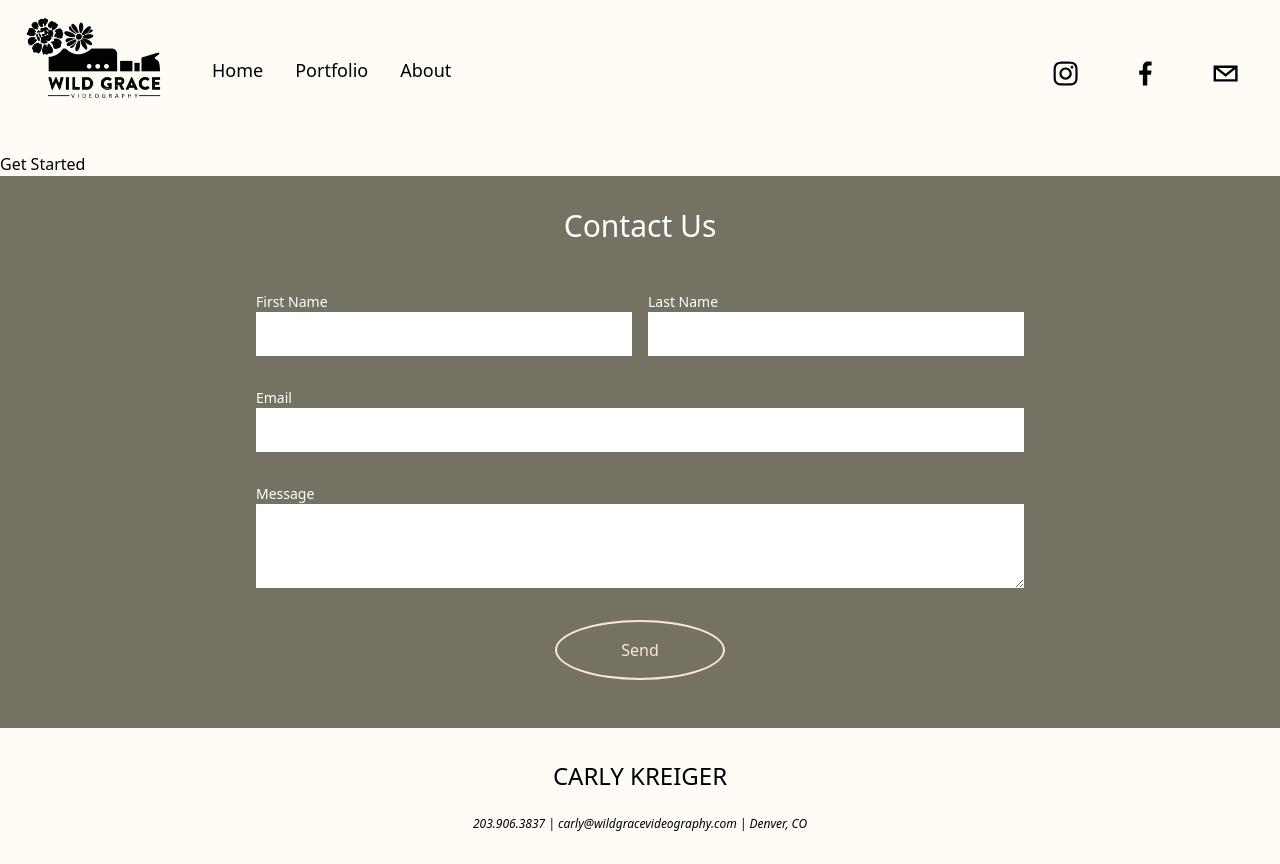
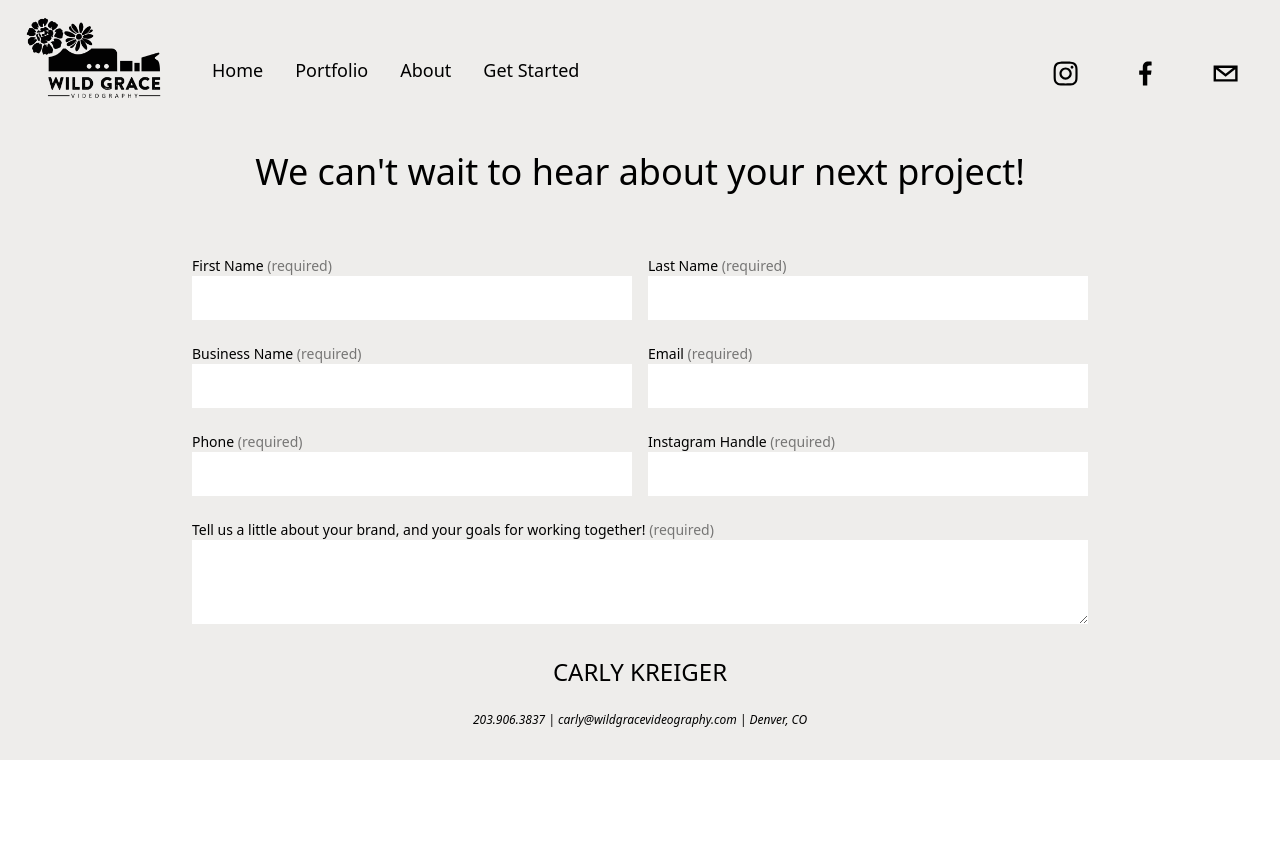
Before and after one commit to wildgracevideo/wildgracevideo-website, a Nuxt app: page /get-started in a window 1280 px wide. After the commit the page ends 800 px from the top, so only its background shows below. Built offline with nearby package versions, Linux system fonts and the light colour scheme.

Commit message:
Add initial get started page.

```diff
--- a/assets/css/main.css
+++ b/assets/css/main.css
@@ -5,3 +5,40 @@
 body, html, #__nuxt {
   height: 100%;
 }
+
+div.Header,
+div.Content,
+div.HoverCard,
+div.Feedback,
+div.SocialProof,
+div.Caption,
+div.Footer {
+  display: none !important;
+}
+
+.fade-in {
+  animation: visible 2s;
+}
+
+.fade-out {
+  animation: invisible 2s;
+  visibility: hidden;
+}
+
+@keyframes visible {
+  from {
+    opacity: 0;
+  }
+  to {
+    opacity: 1;
+  }
+ }
+
+@keyframes invisible {
+  from {
+    opacity: 1;
+  }
+  to {
+    opacity: 0;
+  }
+ }
--- a/components/Contact.vue
+++ b/components/Contact.vue
@@ -1,46 +1,54 @@
 <template>
-  <div class="contact-bg pt-8" :class="{ hidden: !showForm }">
-    <h2 class="text-white text-3xl text-center">Contact Us</h2>
+  <div class="contact-bg pt-8">
+    <h2 class="text-white text-3xl text-center" :class="{ hidden: !showForm }">
+      Contact Us
+    </h2>
+    <h2
+      class="text-white text-3xl text-center relative top-28"
+      :class="{ hidden: showForm, block: !showForm, 'fade-in': !showForm }"
+    >
+      Thank you!
+    </h2>
     <form
-      class="grid md:grid-cols-2 grid-cols-1 gap-x-4 gap-y-8 mt-12 md:mx-auto mx-8 max-w-3xl"
+      class="grid md:grid-cols-2 grid-cols-1 gap-x-4 gap-y-8 mt-12 md:mx-auto mx-8 max-w-3xl gap-x-8"
+      :class="{ invisible: !showForm, 'fade-out': !showForm }"
       id="contact-form"
       @submit.prevent="send"
     >
       <div>
-        <label for="firstname" class="text-white text-sm block"
-          >First Name</label
-        >
-        <input
-          type="text"
-          id="firstname"
-          class="block text-xl h-11 w-full"
+        <RequiredInput
+          title="First Name"
+          name="firstname"
+          :is-required="isRequired"
+          title-text-class="text-white"
           v-model="firstName"
         />
       </div>
       <div>
-        <label for="lastname" class="text-white text-sm block">Last Name</label>
-        <input
-          type="text"
-          id="lastname"
-          class="block text-xl h-11 w-full"
+        <RequiredInput
+          title="Last Name"
+          name="lastname"
+          :is-required="isRequired"
+          title-text-class="text-white"
           v-model="lastName"
         />
       </div>
       <div class="md:col-span-2 col-span-1">
-        <label for="email" class="text-white text-sm block">Email</label>
-        <input
-          type="text"
-          id="email"
-          class="block text-xl h-11 w-full"
+        <RequiredInput
+          title="Email"
+          name="email"
+          :is-required="isRequired"
+          title-text-class="text-white"
           v-model="email"
         />
       </div>
       <div class="md:col-span-2 col-span-1">
-        <label for="message" class="text-white text-sm block">Message</label>
-        <textarea
-          id="message"
-          rows="3"
-          class="block text-xl w-full"
+        <RequiredTextArea
+          :rows="3"
+          title="Message"
+          name="message"
+          :is-required="isRequired"
+          title-text-class="text-white"
           v-model="message"
         />
       </div>
@@ -53,9 +61,6 @@
         </button>
       </div>
     </form>
-  </div>
-  <div class="h-32 contact-bg" :class="{ hidden: showForm }">
-    <p class="mx-auto text-xl w-fit pt-8 text-white">Thank you!</p>
   </div>
 </template>
 <style>
@@ -72,6 +77,9 @@
 </style>
 
 <script setup lang="ts">
+import RequiredInput from "./RequiredInput.vue";
+import RequiredTextArea from "./RequiredTextArea.vue";
+
 const firstName = ref("");
 const lastName = ref("");
 const email = ref("");
@@ -79,10 +87,12 @@ const message = ref("");
 
 const showForm = ref(true);
 
-const send = (e: any) => {
-  e.preventDefault();
+const isRequired = ref(false);
 
-  console.log(firstName.value);
+const send = () => {
+  isRequired.value = true;
+
+  if (firstName.value && lastName.value && email.value && message.value) {
     $fetch("/.netlify/functions/contact-submit", {
       method: "POST",
       body: {
@@ -99,5 +109,6 @@ const send = (e: any) => {
       message.value = "";
       showForm.value = false;
     });
+  }
 };
 </script>
--- a/components/Header.vue
+++ b/components/Header.vue
@@ -14,6 +14,7 @@ import { space } from 'postcss/lib/list';
       <NuxtLink class="mt-14 mr-8" to="/">Home</NuxtLink>
       <NuxtLink class="mt-14 mr-8" to="/portfolio">Portfolio</NuxtLink>
       <NuxtLink class="mt-14 mr-8" to="/about">About</NuxtLink>
+      <NuxtLink class="mt-14" to="/get-started">Get Started</NuxtLink>
       <a
         class="ml-auto mt-12 block"
         href="https://www.instagram.com/wildgracevideo/"
--- a/components/Home.vue
+++ /dev/null
@@ -1,89 +0,0 @@
-<template>
-  <div class="mx-auto ytplayer-container">
-    <iframe
-      width="100%"
-      height="100%"
-      src="https://www.youtube.com/embed/yWjmuJ_6mkA?autoplay=1&mute=1&loop=1&showinfo=0&controls=0&playsinline=1&disablekb=1&fs=0&modestbranding=1&playlist=yWjmuJ_6mkA"
-      class="ytplayer"
-      title="YouTube video player"
-      frameborder="0"
-      allow="accelerometer; autoplay; clipboard-write; encrypted-media; gyroscope"
-    />
-  </div>
-  <div class="grid grid-cols-2 gap-x-8 mx-16 my-12 leading-loose">
-    <div>
-      <p>
-        &#x301D;It has been a pleasant and fruitful experience working with
-        Carly. She has developed material that has met my expectations and more.
-        Thank you Carly for helping me with my media needs and in a timely
-        manner.&#x301E;
-      </p>
-      <p class="mx-4">Cecelia Mims, Clay Love</p>
-    </div>
-    <div>
-      <p>
-        &#x301D;Above and beyond our expectations of quality! The creative
-        talent at Wild Grace Videography produced visuals that
-        <span class="italic">beautifully</span>
-        represent who we are as a brand. The whole process was incredibly easy;
-        we simply sent in our product, and the rest was taken care of. I
-        wouldn't recommend anyone else!&#x301E;
-      </p>
-      <p class="mx-4">Justin Little, Blue J Cones</p>
-    </div>
-  </div>
-  <div class="contact-bg pt-8">
-    <h2 class="text-white text-3xl text-center">Contact Us</h2>
-    <form
-      class="grid grid-cols-2 gap-x-4 gap-y-8 mt-12 mx-auto max-w-3xl"
-      id="contact-form"
-    >
-      <div>
-        <label for="firstname" class="text-white text-sm block"
-          >First Name</label
-        >
-        <input type="text" id="firstname" class="block text-4xl w-full" />
-      </div>
-      <div>
-        <label for="lastname" class="text-white text-sm block">Last Name</label>
-        <input type="text" id="lastname" class="block text-4xl w-full" />
-      </div>
-      <div class="col-span-2">
-        <label for="email" class="text-white text-sm block">Email</label>
-        <input type="text" id="email" class="block text-4xl w-full" />
-      </div>
-      <div class="col-span-2">
-        <label for="message" class="text-white text-sm block">Message</label>
-        <textarea id="message" rows="3" class="block text-xl w-full" />
-      </div>
-      <div class="col-span-2 flex justify-center">
-        <button
-          type="submit"
-          class="rounded-oval text-red-100 border-red-100 border-2 py-4 px-16 send-button mb-12"
-        >
-          Send
-        </button>
-      </div>
-    </form>
-  </div>
-</template>
-
-<style>
-.ytplayer-container {
-  height: 608px;
-  width: 1080px;
-}
-.ytplayer {
-  pointer-events: none;
-}
-.contact-bg {
-  background-color: #757263;
-}
-.rounded-oval {
-  border-radius: 50%;
-}
-.send-button:hover {
-  background-color: #fee2e2;
-  color: black;
-}
-</style>
--- /dev/null
+++ b/components/RequiredInput.vue
@@ -0,0 +1,45 @@
+<template>
+  <label :for="name" class="text-sm block" :class="titleTextClass"
+    >{{ title
+    }}<span class="opacity-50" :class="{ hidden: !(showRequired || true) }">
+      (required)</span
+    ></label
+  >
+  <input
+    type="text"
+    :id="name"
+    class="block text-xl h-11 w-full"
+    :class="{ 'border-2': showError, 'border-red-700': showError }"
+    v-model="value"
+  />
+</template>
+
+<script setup lang="ts">
+import { computed } from "vue";
+
+const props = defineProps<{
+  title: string;
+  name: string;
+  isRequired: boolean;
+  titleTextClass: string;
+  modelValue: string;
+  showRequired: boolean;
+}>();
+const emit = defineEmits(["update:modelValue"]);
+
+const value = computed({
+  get() {
+    return props.modelValue;
+  },
+  set(value) {
+    emit("update:modelValue", value);
+  },
+});
+
+const showError = computed({
+  get() {
+    return props.isRequired && !value.value;
+  },
+  set(value) {},
+});
+</script>
--- /dev/null
+++ b/components/RequiredTextArea.vue
@@ -0,0 +1,42 @@
+<template>
+  <label :for="name" class="text-sm block" :class="titleTextClass"
+    >{{ title }} <span class="opacity-50"> (required)</span></label
+  >
+  <textarea
+    :rows="rows"
+    :id="name"
+    class="block text-xl w-full"
+    :class="{ 'border-2': showError, 'border-red-700': showError }"
+    v-model="value"
+  />
+</template>
+
+<script setup lang="ts">
+import { computed } from "vue";
+
+const props = defineProps<{
+  title: string;
+  name: string;
+  isRequired: boolean;
+  titleTextClass: string;
+  modelValue: string;
+  rows: number;
+}>();
+const emit = defineEmits(["update:modelValue"]);
+
+const value = computed({
+  get() {
+    return props.modelValue;
+  },
+  set(value) {
+    emit("update:modelValue", value);
+  },
+});
+
+const showError = computed({
+  get() {
+    return props.isRequired && !value.value;
+  },
+  set(value) {},
+});
+</script>
--- a/layouts/default.vue
+++ b/layouts/get-started.vue
@@ -3,7 +3,6 @@
     <Header />
     <main class="relative">
       <slot />
-      <Contact />
     </main>
     <Footer />
   </div>
@@ -12,11 +11,10 @@
 <script setup lang="ts">
 import Header from "../components/Header.vue";
 import Footer from "../components/Footer.vue";
-import Contact from "../components/Contact.vue";
 </script>
 
 <style>
 .main-background {
-  background-color: #fffbf5;
+  background-color: #eeedeb;
 }
 </style>
--- a/pages/get-started.vue
+++ b/pages/get-started.vue
@@ -1,3 +1,97 @@
 <template>
-  <div>Get Started</div>
+  <div>
+    <div class="text-4xl text-center mb-16">
+      We can't wait to hear about your next project!
+    </div>
+    <div
+      class="grid grid-cols-1 lg:grid-cols-2 max-w-4xl lg:mx-auto mx-8 gap-x-4 gap-y-6"
+    >
+      <div>
+        <RequiredInput
+          title="First Name"
+          name="firstname"
+          :is-required="isRequired"
+          title-text-class="text-black"
+          v-model="firstName"
+        />
+      </div>
+      <div>
+        <RequiredInput
+          title="Last Name"
+          name="lastname"
+          :is-required="isRequired"
+          title-text-class="text-black"
+          v-model="lastName"
+        />
+      </div>
+      <div>
+        <RequiredInput
+          title="Business Name"
+          name="businessname"
+          :is-required="isRequired"
+          title-text-class="text-black"
+          v-model="businessName"
+        />
+      </div>
+      <div>
+        <RequiredInput
+          title="Email"
+          name="email"
+          :is-required="isRequired"
+          title-text-class="text-black"
+          v-model="email"
+        />
+      </div>
+      <div>
+        <RequiredInput
+          title="Phone"
+          name="phone"
+          :is-required="isRequired"
+          title-text-class="text-black"
+          v-model="phone"
+        />
+      </div>
+      <div>
+        <RequiredInput
+          title="Instagram Handle"
+          name="instagramhandle"
+          :is-required="false"
+          title-text-class="text-black"
+          v-model="instagramHandle"
+          :show-required="false"
+        />
+      </div>
+      <div class="md:col-span-2 col-span-1">
+        <RequiredTextArea
+          :rows="3"
+          title="Tell us a little about your brand, and your goals for working together!"
+          name="goals"
+          :is-required="isRequired"
+          title-text-class="text-black"
+          v-model="goals"
+        />
+      </div>
+    </div>
+  </div>
 </template>
+
+<script setup lang="ts">
+import RequiredInput from "../components/RequiredInput.vue";
+import RequiredTextArea from "../components/RequiredTextArea.vue";
+
+definePageMeta({
+  layout: "get-started",
+});
+
+const firstName = ref("");
+const lastName = ref("");
+const businessName = ref("");
+const phone = ref("");
+const instagramHandle = ref("");
+const goals = ref("");
+const email = ref("");
+
+const showForm = ref(true);
+
+const isRequired = ref(false);
+</script>
```
Also changed, not shown: 2 other files (tests, documents, lock files or other folders). Lines whose indentation alone changed are shown as unchanged.
